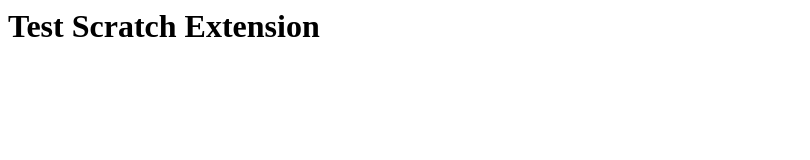
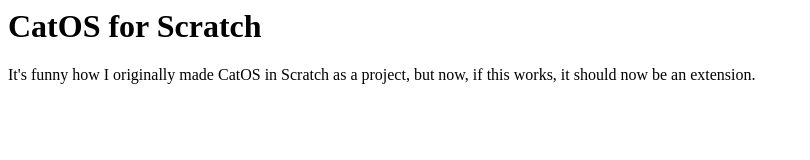
Before and after one commit to JustinsKittens/Scratch-CatOS, a plain HTML site: page index.html in a window 1280 px wide. Shown: the whole page, without its empty margins (0-810 px from the left). Drawn offline with Linux system fonts and the light colour scheme.

Commit message:
Update index.html

```diff
--- a/index.html
+++ b/index.html
@@ -1,4 +1,5 @@
 <head>
-  <title>Test Scratch Extension</title>
-  <h1>Test Scratch Extension</h1>
+  <title>CatOS for Scratch</title>
+  <h1>CatOS for Scratch</h1>
+  <p>It's funny how I originally made CatOS in Scratch as a project, but now, if this works, it should now be an extension.</p>
 </head>
```
